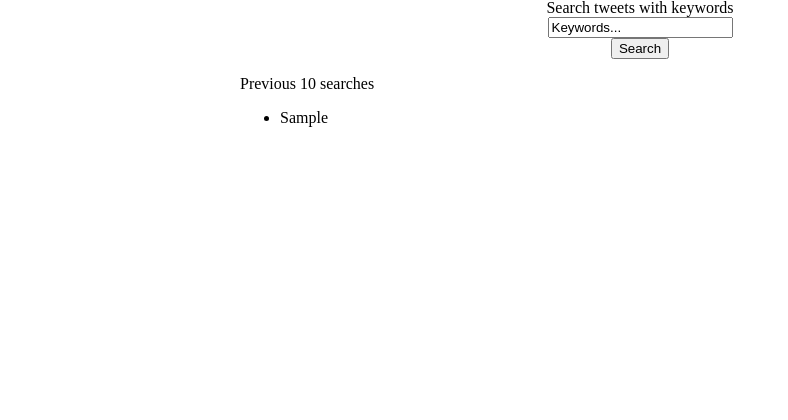
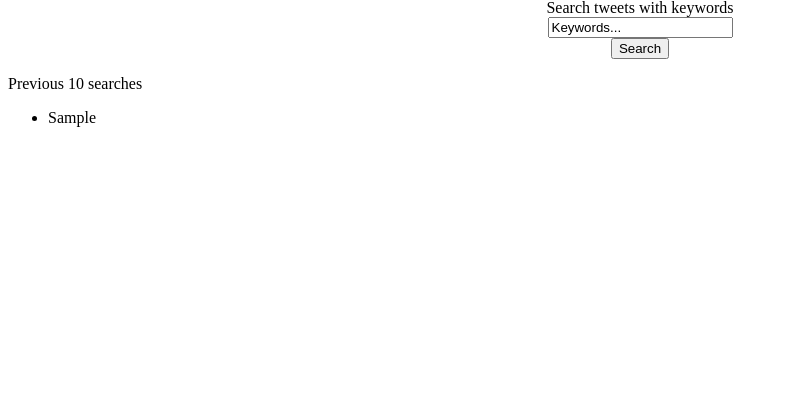
Before and after one commit to suryamp97/Simple-Python-app-Docker, a Flask app: page / in a window 1280 px wide. Shown: the part 209-629 px from the top of the page, without its empty margins (0-788 px from the left). Run offline with Flask 2, Linux system fonts and the light colour scheme; tables that the repository leaves empty or names only in its code hold one stand-in row (values such as "Sample post").

Commit message:
Update index.html

```diff
--- a/templates/index.html
+++ b/templates/index.html
@@ -25,7 +25,7 @@ text-align: center;
 
 
 </form>
-  <div   style="width:800px; margin:0 auto;">
+  <div   style="margin:0 auto;">
     <p >Previous 10 searches</p>
     <ul>
     {% for item in data %}
```
